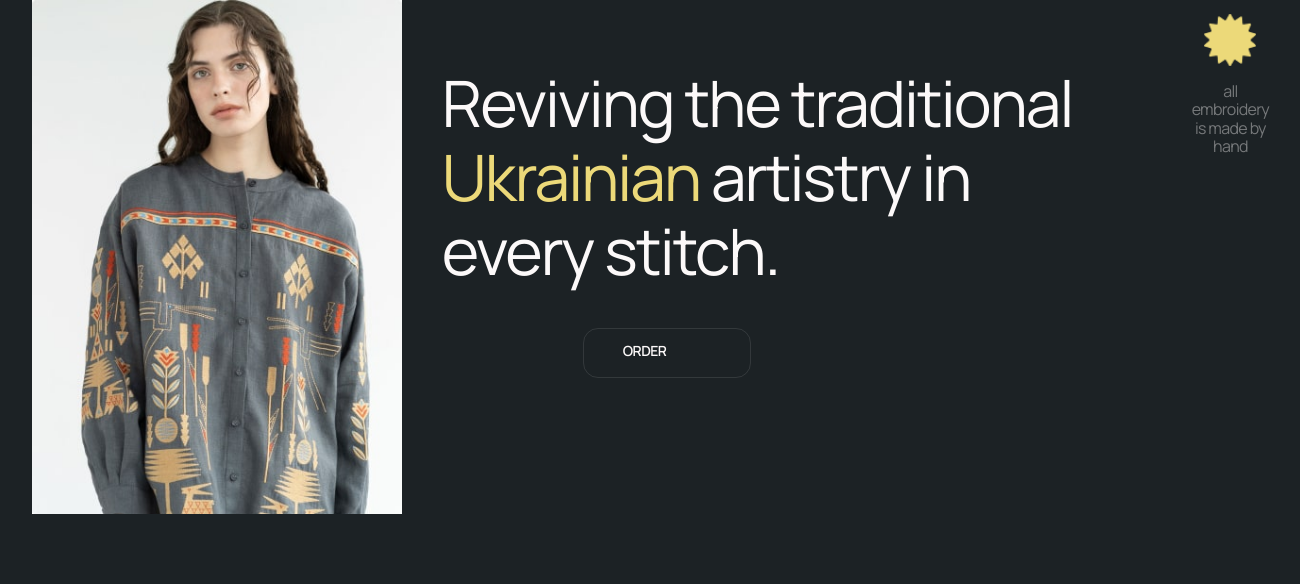
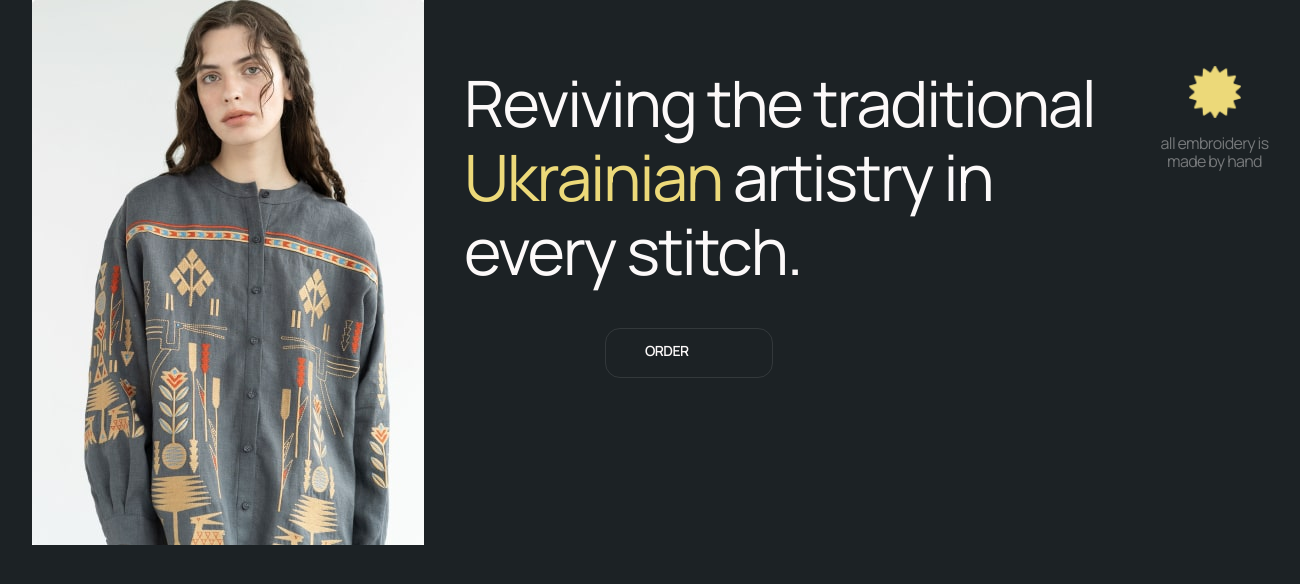
Before and after one commit to Max-P0p0v/project-group-13, a plain HTML site: page src/index.html in a window 1536 px wide. Shown: the whole page, without its empty margins (116-1416 px from the left). Drawn offline with nearby package versions, Linux system fonts and the light colour scheme; files that its build step writes are made by us from their sources.

Commit message:
add hero done

```diff
--- a/src/css/hero.css
+++ b/src/css/hero.css
@@ -61,8 +61,6 @@
 }
 
 .hero-star-container {
-  width: 115px;
-  height: 111px;
   display: none;
 }
 
@@ -109,6 +107,8 @@
     font-size: 16px;
     letter-spacing: -0.04em;
     text-align: center;
+    width: 115px;
+    height: 111px;
   }
 }
 
@@ -155,4 +155,9 @@
     line-height: 1.16;
     margin-top: 66px;
   }
+
+    .hero-star-container {
+    margin-top: 66px;
+    margin-left: 61px;
+  }
 }
```
